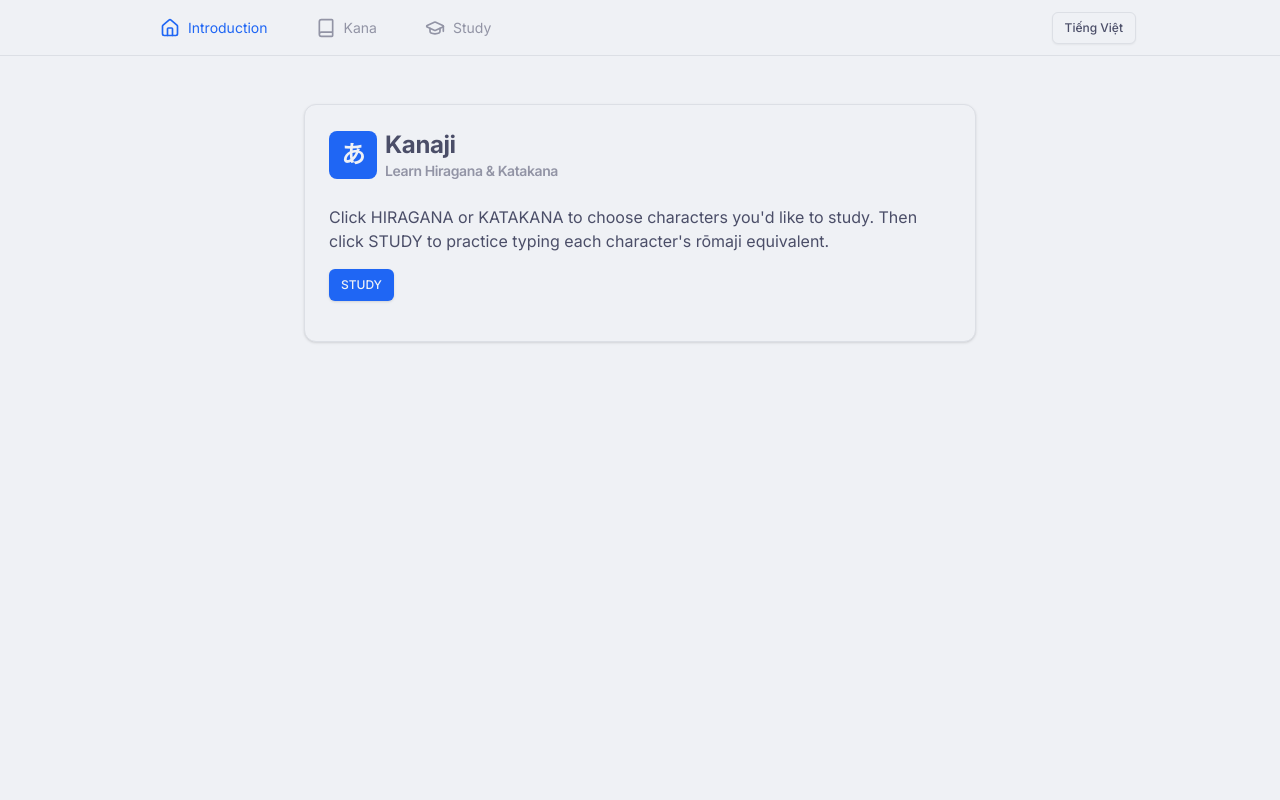
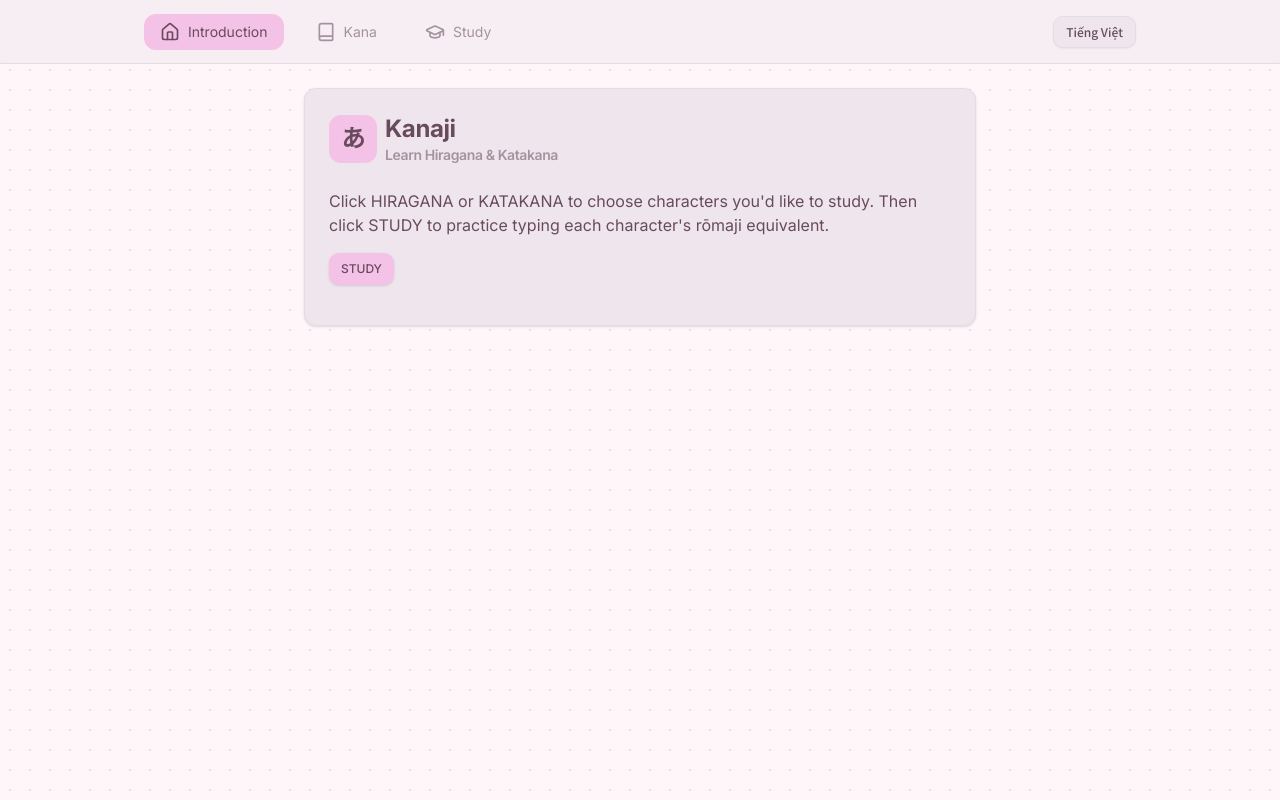
Before and after one commit to dunkbing/kanaji, a Next.js app: page /en/ in a window 1280 px wide. Built offline with nearby package versions, Linux system fonts and the light colour scheme.

Commit message:
update color, fonts, add instructions.

```diff
--- a/src/app/[lang]/kana/page.tsx
+++ b/src/app/[lang]/kana/page.tsx
@@ -1,6 +1,8 @@
 import { KanaGrid } from "@/components/kana-grid";
+import { Card, CardContent, CardHeader, CardTitle } from "@/components/ui/card";
 import { hiraganaData, katakanaData } from "@/data/kana-data";
 import { generatePageMetadata } from "@/lib/metadata";
+import translations from "@/translations";
 import { Metadata } from "next";
 
 export async function generateMetadata({
@@ -12,13 +14,26 @@ export async function generateMetadata({
   return generatePageMetadata(lang, "Kana");
 }
 
-export default function KanaPage() {
+export default async function KanaPage({ params }: { params: Promise<{ lang: string }> }) {
+  const { lang } = await params;
+  const t = translations[lang];
+
   return (
-    <div>
-      <div className="container max-w-screen-lg mx-auto py-6 space-y-6">
-        <KanaGrid type="hiragana" data={hiraganaData} />
-        <KanaGrid type="katakana" data={katakanaData} />
-      </div>
-    </div>
+    <div className="container max-w-screen-lg mx-auto py-6 space-y-6">
+          <Card className="bg-card/50 backdrop-blur">
+            <CardHeader>
+              <CardTitle className="text-lg">{t.howToStudy}</CardTitle>
+            </CardHeader>
+            <CardContent>
+              <ol className="list-decimal list-inside space-y-2">
+                <li>{t.checkboxInstruction}</li>
+                <li>{t.switchModeInstruction}</li>
+                <li>{t.startStudyInstruction}</li>
+              </ol>
+            </CardContent>
+          </Card>
+          <KanaGrid type="hiragana" data={hiraganaData} />
+          <KanaGrid type="katakana" data={katakanaData} />
+        </div>
   );
 }
--- a/src/app/globals.css
+++ b/src/app/globals.css
@@ -1,9 +1,10 @@
+@import url('https://fonts.googleapis.com/css2?family=Noto+Sans+JP:wght@400;500;700&display=swap');
 @tailwind base;
 @tailwind components;
 @tailwind utilities;
 
 body {
-  font-family: Arial, Helvetica, sans-serif;
+  font-family: 'Noto Sans JP', sans-serif;
 }
 
 @keyframes shake {
@@ -18,48 +19,48 @@ body {
 
 @layer base {
   :root {
-    --background: 220 23% 95%;
-    --foreground: 234 16% 35%;
-    --card: 220 23% 95%;
-    --card-foreground: 234 16% 35%;
-    --popover: 220 23% 95%;
-    --popover-foreground: 234 16% 35%;
-    --primary: 220 91% 54%;
-    --primary-foreground: 220 23% 95%;
-    --secondary: 4 90% 58%;
-    --secondary-foreground: 220 23% 95%;
-    --muted: 220 14% 88%;
-    --muted-foreground: 234 10% 61%;
-    --accent: 283 34% 76%;
-    --accent-foreground: 234 16% 35%;
+    --background: 315 24% 92%;
+    --foreground: 322 16% 35%;
+    --card: 316 24% 92%;
+    --card-foreground: 322 16% 35%;
+    --popover: 316 24% 92%;
+    --popover-foreground: 322 16% 35%;
+    --primary: 316 72% 86%;
+    --primary-foreground: 322 16% 35%;
+    --secondary: 287 34% 76%;
+    --secondary-foreground: 322 16% 35%;
+    --muted: 316 14% 88%;
+    --muted-foreground: 322 10% 61%;
+    --accent: 316 34% 76%;
+    --accent-foreground: 322 16% 35%;
     --destructive: 0 84% 60%;
-    --destructive-foreground: 220 23% 95%;
-    --border: 220 14% 88%;
-    --input: 220 14% 88%;
-    --ring: 220 91% 54%;
-    --radius: 0.5rem;
+    --destructive-foreground: 316 24% 92%;
+    --border: 316 14% 88%;
+    --input: 316 14% 88%;
+    --ring: 316 72% 86%;
+    --radius: 0.75rem;
   }
 
   .dark {
-    --background: 235 16% 15%;
-    --foreground: 220 23% 95%;
-    --card: 235 16% 15%;
-    --card-foreground: 220 23% 95%;
-    --popover: 235 16% 15%;
-    --popover-foreground: 220 23% 95%;
-    --primary: 220 91% 54%;
-    --primary-foreground: 220 23% 95%;
-    --secondary: 4 90% 58%;
-    --secondary-foreground: 220 23% 95%;
-    --muted: 234 13% 23%;
-    --muted-foreground: 234 10% 61%;
-    --accent: 283 34% 76%;
-    --accent-foreground: 220 23% 95%;
+    --background: 322 16% 15%;
+    --foreground: 316 24% 92%;
+    --card: 322 16% 15%;
+    --card-foreground: 316 24% 92%;
+    --popover: 322 16% 15%;
+    --popover-foreground: 316 24% 92%;
+    --primary: 316 72% 86%;
+    --primary-foreground: 322 16% 35%;
+    --secondary: 287 34% 76%;
+    --secondary-foreground: 316 24% 92%;
+    --muted: 322 13% 23%;
+    --muted-foreground: 322 10% 61%;
+    --accent: 316 34% 76%;
+    --accent-foreground: 316 24% 92%;
     --destructive: 0 84% 60%;
-    --destructive-foreground: 220 23% 95%;
-    --border: 234 13% 23%;
-    --input: 234 13% 23%;
-    --ring: 220 91% 54%;
+    --destructive-foreground: 316 24% 92%;
+    --border: 322 13% 23%;
+    --input: 322 13% 23%;
+    --ring: 316 72% 86%;
   }
 }
 
@@ -72,3 +73,9 @@ body {
     font-feature-settings: "rlig" 1, "calt" 1;
   }
 }
+
+.japanese-pattern {
+  background-color: #fef6f9;
+  background-image: radial-gradient(#f5d0fe 1px, transparent 1px);
+  background-size: 20px 20px;
+}
--- a/src/components/mobile-layout.tsx
+++ b/src/components/mobile-layout.tsx
@@ -40,11 +40,11 @@ const TabContent = ({ className, tabs, pathname }: TabContentProps) => {
             key={tab.href}
             href={`/${lang}${tab.href}`}
             className={cn(
-              'flex items-center gap-2',
-              'md:px-4 md:py-2 md:hover:bg-accent md:rounded-md',
+              'flex flex-col items-center gap-1 p-2 rounded-lg transition-colors',
+              'md:px-4 md:py-2 md:flex-row md:gap-2',
               isActive
-                ? 'text-primary'
-                : 'text-muted-foreground hover:text-primary'
+                ? 'text-primary-foreground bg-primary'
+                : 'text-muted-foreground hover:text-primary hover:bg-primary/10'
             )}
           >
             <Icon className="h-5 w-5" />
@@ -70,15 +70,16 @@ const MobileLayout = ({ children }: MobileLayoutProps) => {
   const langLabel = lang === 'en' ? 'Tiếng Việt' : 'English';
 
   return (
-    <div className="min-h-screen flex flex-col bg-background">
+    <div className="min-h-screen flex flex-col bg-background japanese-pattern">
       {/* Desktop Navigation */}
-      <nav className="hidden md:flex h-14 border-b">
+      <nav className="hidden md:flex h-16 border-b bg-card/50 backdrop-blur supports-[backdrop-filter]:bg-card/50">
         <div className="container max-w-screen-lg mx-auto px-4 flex items-center justify-between">
           <TabContent className="justify-start gap-4" tabs={tabs} pathname={pathname} />
           <Button
             variant="outline"
             size="sm"
             onClick={() => setLang(alternativeLang)}
+            className="font-japanese"
           >
             {langLabel}
           </Button>
@@ -86,20 +87,18 @@ const MobileLayout = ({ children }: MobileLayoutProps) => {
       </nav>
 
       <main className="flex-1 overflow-y-auto h-[calc(100vh-4rem)] md:h-auto md:overflow-visible">
-        <div className="container max-w-screen-lg mx-auto py-6">
-          {children}
-        </div>
+        {children}
       </main>
 
       {/* Mobile Navigation */}
-      <nav className="fixed bottom-0 left-0 right-0 bg-card border-t md:hidden z-50 h-16">
+      <nav className="fixed bottom-0 left-0 right-0 bg-card/50 backdrop-blur supports-[backdrop-filter]:bg-card/50 border-t md:hidden z-50 h-16">
         <div className="grid grid-cols-5 items-center h-full px-4">
           <TabContent className="col-span-4" tabs={tabs} pathname={pathname} />
           <Button
             variant="outline"
             size="sm"
             onClick={() => setLang(alternativeLang)}
-            className="col-span-1"
+            className="col-span-1 font-japanese"
           >
             {langLabel}
           </Button>
--- a/src/components/ui/checkbox.tsx
+++ b/src/components/ui/checkbox.tsx
@@ -1,9 +1,9 @@
+// checkbox.tsx
 "use client"
 
 import * as React from "react"
 import * as CheckboxPrimitive from "@radix-ui/react-checkbox"
 import { Check } from "lucide-react"
-
 import { cn } from "@/lib/utils"
 
 const Checkbox = React.forwardRef<
@@ -13,7 +13,12 @@ const Checkbox = React.forwardRef<
   <CheckboxPrimitive.Root
     ref={ref}
     className={cn(
-      "peer h-4 w-4 shrink-0 rounded-sm border border-primary shadow focus-visible:outline-none focus-visible:ring-1 focus-visible:ring-ring disabled:cursor-not-allowed disabled:opacity-50 data-[state=checked]:bg-primary data-[state=checked]:text-primary-foreground",
+      "peer h-6 w-6 shrink-0 rounded-md border-2 border-foreground/50 ring-offset-background",
+      "focus-visible:outline-none focus-visible:ring-2 focus-visible:ring-ring focus-visible:ring-offset-2",
+      "disabled:cursor-not-allowed disabled:opacity-50",
+      "data-[state=checked]:bg-primary data-[state=checked]:text-primary-foreground data-[state=checked]:border-primary",
+      "hover:border-primary hover:bg-primary/10",
+      "transition-colors shadow-sm",
       className
     )}
     {...props}
--- a/src/translations/index.ts
+++ b/src/translations/index.ts
@@ -39,6 +39,13 @@ const translations = {
     metadataKanaTitle: "Learn Japanese Kana - Hiragana & Katakana",
     metadataKanaDescription:
       "Master Japanese kana with interactive lessons for both hiragana and katakana characters. Perfect for beginners and intermediate learners.",
+    howToStudy: "How to study",
+    checkboxInstruction:
+      "Select characters by clicking checkboxes above each column",
+    switchModeInstruction:
+      "Switch between single and compound characters using buttons below",
+    startStudyInstruction:
+      "Click 'Start Study' to practice writing selected characters in romaji",
   },
   vi: {
     intro: "Giới thiệu",
@@ -80,6 +87,14 @@ const translations = {
     metadataKanaTitle: "Học Kana Tiếng Nhật - Hiragana & Katakana",
     metadataKanaDescription:
       "Thành thạo kana tiếng Nhật với các bài học tương tác cho cả hiragana và katakana. Hoàn hảo cho người mới bắt đầu và học viên trung cấp.",
+    howToStudy: "Hướng dẫn học",
+    checkboxInstruction:
+      "Chọn ký tự bằng cách nhấn vào ô vuông phía trên mỗi cột",
+    switchModeInstruction:
+      "Chuyển đổi giữa ký tự đơn và ký tự ghép bằng nút bên dưới",
+    startStudyInstruction:
+      "Nhấn 'Bắt đầu học' để luyện viết các ký tự đã chọn bằng romaji",
+    noCharactersSelected: "Chưa chọn ký tự nào để học",
   },
 } as Record<string, Record<string, string>>;
 
--- a/tailwind.config.ts
+++ b/tailwind.config.ts
@@ -7,7 +7,7 @@ const config = {
     './components/**/*.{ts,tsx}',
     './app/**/*.{ts,tsx}',
     './src/**/*.{ts,tsx}',
-	],
+  ],
   theme: {
     container: {
       center: true,
@@ -57,19 +57,8 @@ const config = {
         md: "calc(var(--radius) - 2px)",
         sm: "calc(var(--radius) - 4px)",
       },
-      keyframes: {
-        "accordion-down": {
-          from: { height: "0" },
-          to: { height: "var(--radix-accordion-content-height)" },
-        },
-        "accordion-up": {
-          from: { height: "var(--radix-accordion-content-height)" },
-          to: { height: "0" },
-        },
-      },
-      animation: {
-        "accordion-down": "accordion-down 0.2s ease-out",
-        "accordion-up": "accordion-up 0.2s ease-out",
+      fontFamily: {
+        japanese: ['Noto Sans JP', 'sans-serif'],
       },
     },
   },
```
